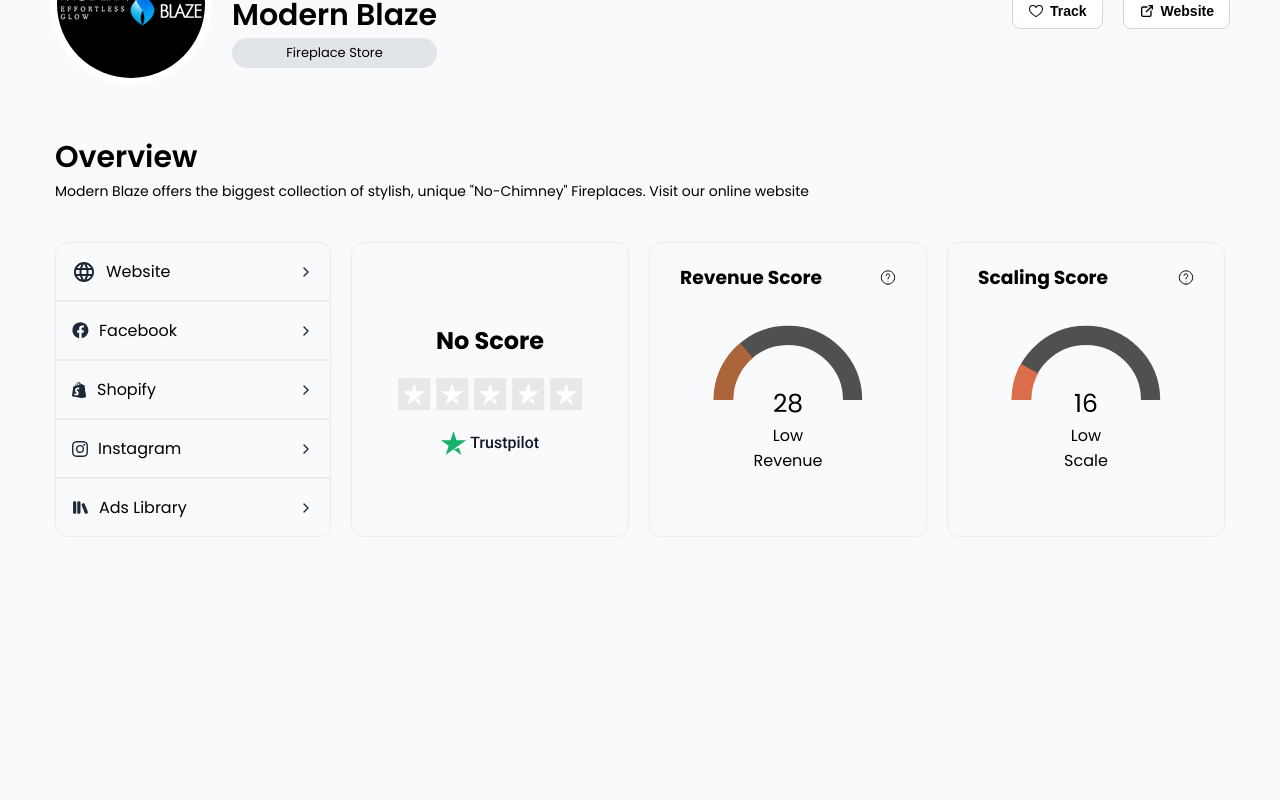
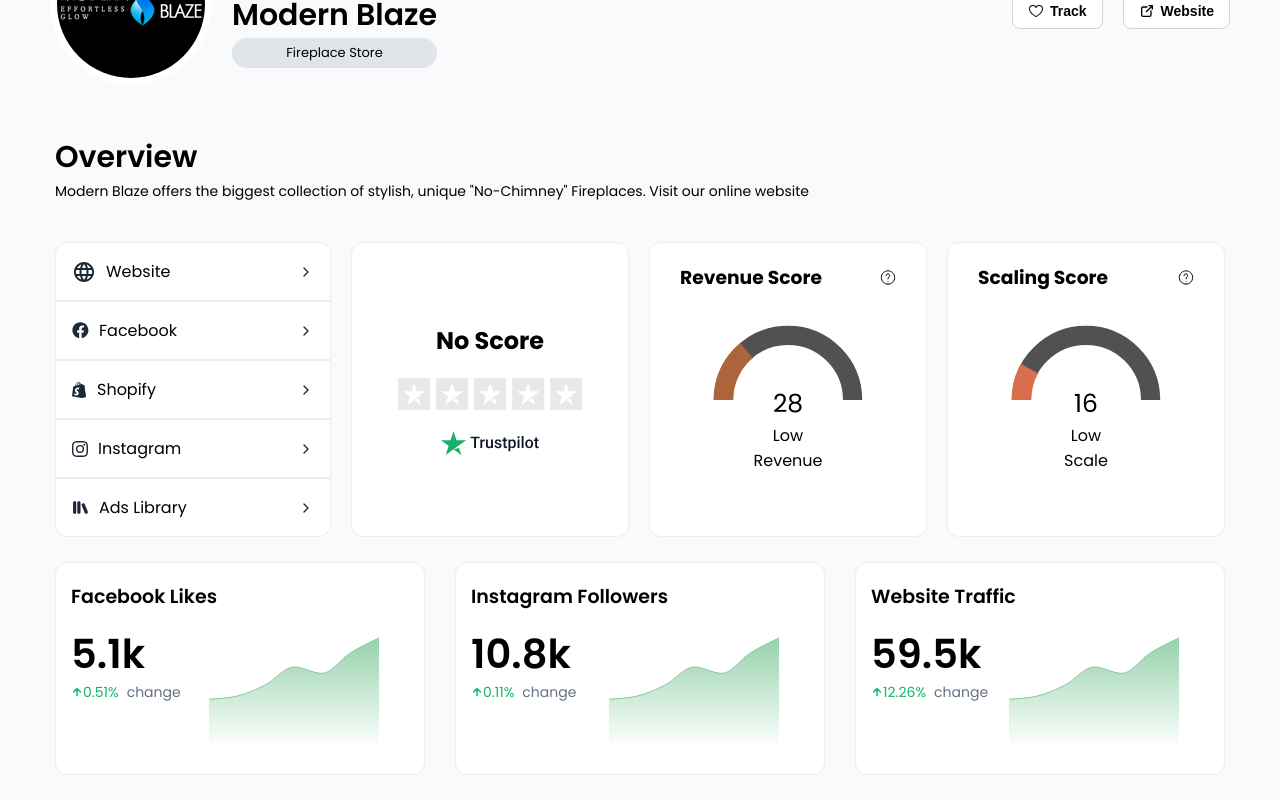
Before and after one commit to gopivaibhav/trend-rocket-clone, a React (Create React App) app: page / in a window 1280 px wide. Shown: the part 267-1067 px from the top of the page. Before the commit the page ends 804 px from the top, so only its background shows below. Built offline with nearby package versions, Linux system fonts and the light colour scheme.

Commit message:
completed graphsStyles part

```diff
--- a/package.json
+++ b/package.json
@@ -10,6 +10,7 @@
     "react": "^18.2.0",
     "react-dom": "^18.2.0",
     "react-scripts": "5.0.1",
+    "recharts": "^2.10.3",
     "web-vitals": "^2.1.4"
   },
   "scripts": {
--- a/src/components/FacebookLikes.js
+++ b/src/components/FacebookLikes.js
@@ -1,61 +1,66 @@
-import React, { useEffect, useRef, useState } from "react";
-import ApexCharts from "apexcharts";
+import React from "react";
+import {
+  AreaChart,
+  Area,
+  Tooltip,
+} from "recharts";
+
+const data = [
+  {
+    name: "Page E",
+    uv: 1890,
+  },
+  {
+    name: "Page C",
+    uv: 2000,
+  },
+  {
+    name: "Page F",
+    uv: 2390,
+  },
+  {
+    name: "Page B",
+    uv: 3000,
+  },
+  {
+    name: "Page D",
+    uv: 2780,
+  },
+
+  {
+    name: "Page G",
+    uv: 3490,
+  },
+  {
+    name: "Page A",
+    uv: 4000,
+  },
+];
 
 export default function FacebookLikes() {
-  const chartRef = useRef(null);
-  const [isChartRendered, setChartRendered] = useState(false);
-  const series = {
-    monthDataSeries1: {
-      prices: [120, 140, 110, 135, 125, 130, 115],
-      dates: [
-        "2023-01-01",
-        "2023-01-02",
-        "2023-01-03",
-        "2023-01-04",
-        "2023-01-05",
-        "2023-01-06",
-        "2023-01-07",
-      ],
-    },
-  };
-
-  useEffect(() => {
-    if (!isChartRendered) {
-      const options = {
-        series: [{
-          name: "STOCK ABC",
-          data: series.monthDataSeries1.prices,
-        }],
-        chart: {
-          type: 'area',
-          height: 350,
-          zoom: {
-            enabled: false
-          }
-        },
-        dataLabels: {
-          enabled: false
-        },
-        stroke: {
-          curve: 'straight'
-        },
-        toolbar: {
-          show: false,
-          enabled: false,
-        },
-      };
-
-      if (chartRef.current) {
-        const chart = new ApexCharts(chartRef.current, options);
-        chart.render();
-        setChartRendered(true);
-      }
-    }
-  }, [isChartRendered]);
-
   return (
-    <div>
-      <div id="chart" ref={chartRef}></div>
+    <div className="charts">
+      <AreaChart
+        width={200}
+        height={126}
+        data={data}
+        margin={{ top: 10, right: 30, left: 0, bottom: 0 }}
+      >
+        <defs>
+          <linearGradient id="colorUv" x1="0" y1="0" x2="0" y2="1">
+            <stop offset="5%" stopColor="#82ca9d" stopOpacity={0.8} />
+            <stop offset="95%" stopColor="#82ca9d" stopOpacity={0} />
+          </linearGradient>
+        </defs>
+        <Tooltip />
+        <Area
+          type="monotone"
+          dataKey="uv"
+          stroke="#82ca9d"
+          fillOpacity={1}
+          fill="url(#colorUv)"
+        />
+      </AreaChart>
     </div>
   );
 }
--- /dev/null
+++ b/src/components/GraphsContainer.jsx
@@ -0,0 +1,56 @@
+import React from "react";
+import FacebookLikes from "./FacebookLikes";
+import upArrow from "../assets/uparrow.svg";
+import "../styles/graphsStyles.css";
+
+export default function GraphsContainer() {
+  return (
+    <div className="graphs_container">
+      <div className="graphs_card">
+        <h2>Facebook Likes</h2>
+        <div className="graph_container">
+          <div className="graphs_leftpart">
+            <h2>5.1k</h2>
+            <p>
+              <img src={upArrow} alt="uparrow" />
+              <span>0.51%</span>change
+            </p>
+          </div>
+          <div className="graphs_rightpart">
+            <FacebookLikes />
+          </div>
+        </div>
+      </div>
+      <div className="graphs_card">
+        <h2>Instagram Followers</h2>
+        <div className="graph_container">
+          <div className="graphs_leftpart">
+            <h2>10.8k</h2>
+            <p>
+              <img src={upArrow} alt="uparrow" />
+              <span>0.11%</span>change
+            </p>
+          </div>
+          <div className="graphs_rightpart">
+            <FacebookLikes />
+          </div>
+        </div>
+      </div>
+      <div className="graphs_card">
+        <h2>Website Traffic</h2>
+        <div className="graph_container">
+          <div className="graphs_leftpart">
+            <h2>59.5k</h2>
+            <p>
+              <img src={upArrow} alt="uparrow" />
+              <span>12.26%</span>change
+            </p>
+          </div>
+          <div className="graphs_rightpart">
+            <FacebookLikes />
+          </div>
+        </div>
+      </div>
+    </div>
+  );
+}
--- a/src/pages/Home.js
+++ b/src/pages/Home.js
@@ -1,18 +1,14 @@
 import React from 'react'
-import RadialChart from '../components/RadialBar'
-import RadialChart2 from '../components/RadialBar2'
-import FacebookLikes from '../components/FacebookLikes'
 import HeaderSection from '../components/HeaderSection'
 import OverViewCard from '../components/OverViewCard'
+import GraphsContainer from '../components/GraphsContainer'
 
-export default function () {
+export default function Home() {
   return (
     <div>
         <HeaderSection/>
         <OverViewCard/>
-        {/* <RadialChart/>
-        <RadialChart2/>
-        <FacebookLikes/> */}
+        <GraphsContainer/>
     </div>
   )
 }
--- /dev/null
+++ b/src/styles/graphsStyles.css
@@ -0,0 +1,46 @@
+.graphs_container{
+    display: flex;
+    margin-inline: 55px;
+    margin-block: 25px;
+    gap: 30px;
+}
+
+.graphs_card{
+    flex-basis: 33%;
+    max-width: 33.3%;
+    border: 1px solid rgb(234, 236, 240);
+    border-radius: 12px;
+    padding-inline: 15px;
+    padding-block: 20px;
+    background-color: white;
+}
+
+.graphs_card>h2{
+    font-size: 1.1875rem;
+    font-weight: 600;
+    line-height: 1.5;
+    margin-bottom: 16px;
+}
+
+.graph_container{
+   display: flex;
+   justify-content: space-between;
+}
+
+.graphs_leftpart>p{
+    display: flex;
+    align-items: center;
+    line-height: 1.57143;
+    font-size: 0.875rem;
+    color: rgb(102, 112, 133);
+}
+.graphs_leftpart >h2{
+    font-size: 2.5rem;
+    font-weight: 600;
+    line-height: 1.33333;
+}
+
+.graphs_leftpart>p>span{
+    color: rgb(18, 183, 106);
+    padding-right: 8px;
+}
--- a/src/styles/overViewStyles.css
+++ b/src/styles/overViewStyles.css
@@ -39,6 +39,7 @@
   display: flex;
   justify-content: space-between;
   align-items: center;
+  background-color: white;
 }
 
 .icons_list > li:first-child {
@@ -67,6 +68,7 @@
   justify-content: center;
   align-items: center;
   gap: 20px;
+  background-color: white;
 }
 
 .whiteStars {
@@ -79,6 +81,7 @@
   flex-basis: 25%;
   border: 1px solid rgb(234, 236, 240);
   border-radius: 12px;
+  background-color: white;
 }
 
 .graph1 > div,
@@ -99,4 +102,5 @@
   flex-basis: 25%;
   border: 1px solid rgb(234, 236, 240);
   border-radius: 12px;
+  background-color: white;
 }
```
Also changed, not shown: src/assets/uparrow.svg (added).
